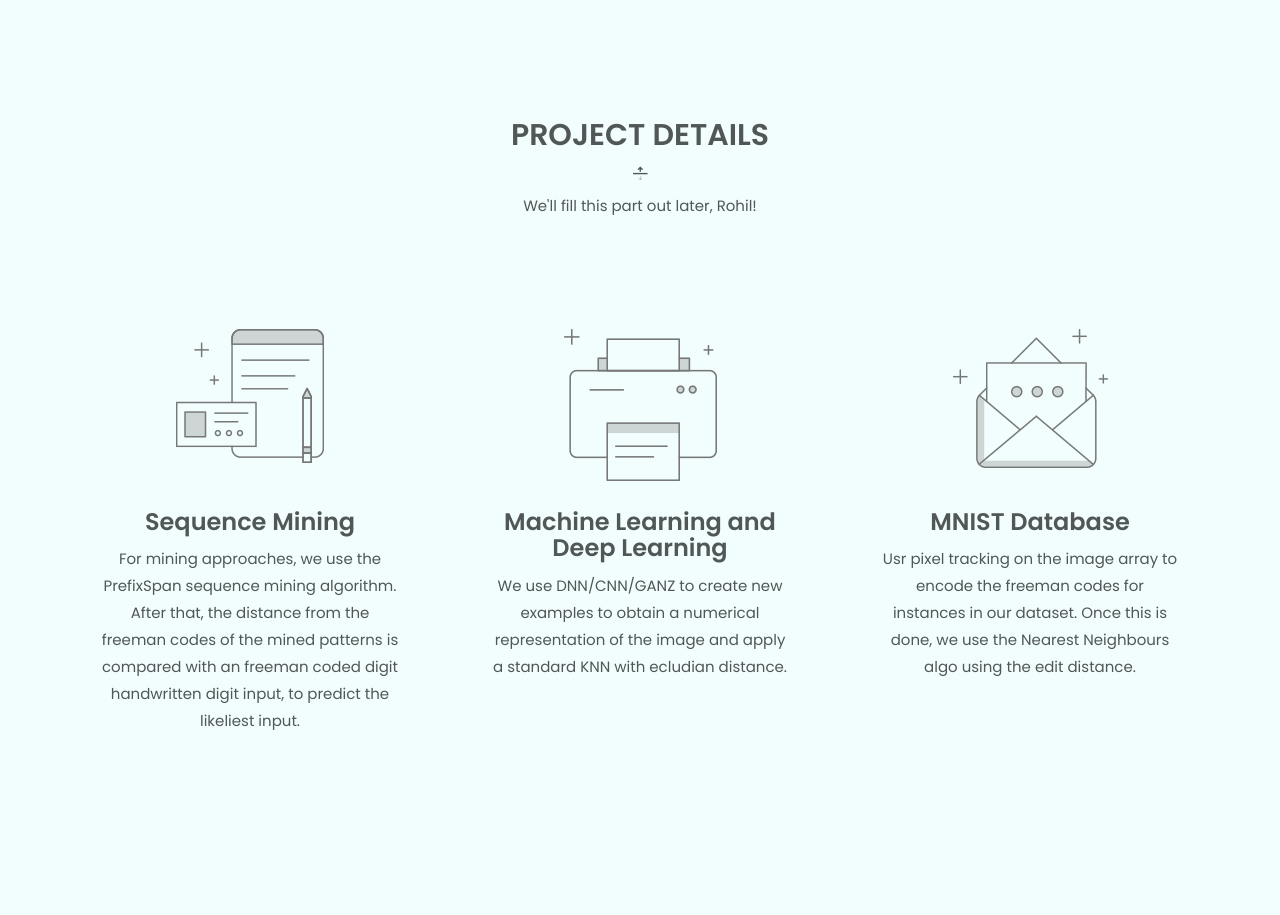
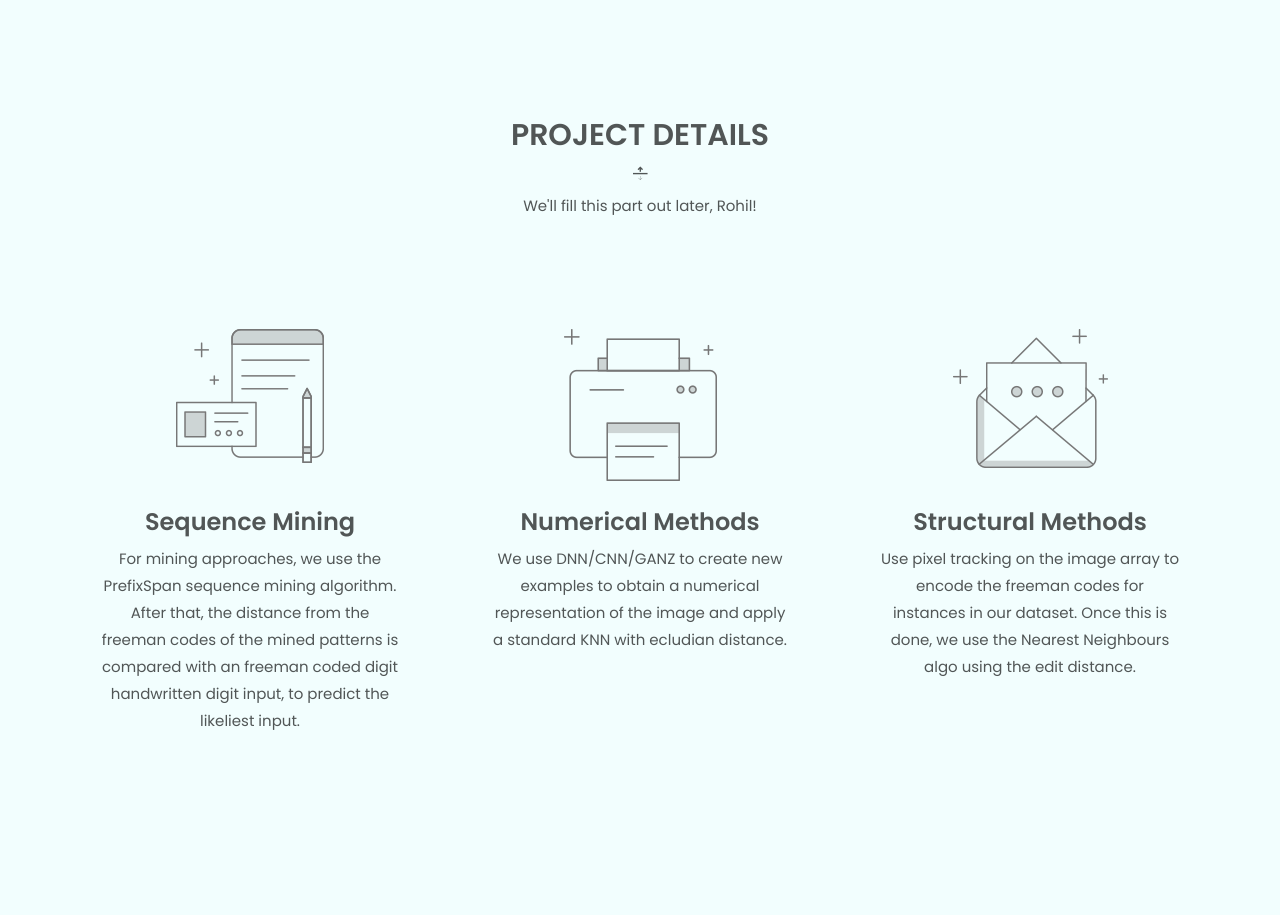
Before and after one commit to ajoseph12/MLDM_Project, a Flask app: page / in a window 1280 px wide. Shown: the part 2853-3768 px from the top of the page. Run offline with Flask 2, Linux system fonts and the light colour scheme; parts of the project's set-up code (start-up, migrations or seed data) failed here and were passed over; some libraries are stand-ins or nearby versions.

Commit message:
beta final6

```diff
--- a/templates/index.html
+++ b/templates/index.html
@@ -298,7 +298,7 @@
                         <div class="box-icon">
                             <img src="{{ url_for('static', filename='images/portfolio-icon-2.png') }}" alt="">
                         </div>
-                        <h3>Machine Learning and Deep Learning</h3>
+                        <h3>Numerical Methods</h3>
                         <p>We use DNN/CNN/GANZ to create new examples to obtain a numerical representation of the image and apply a standard KNN with ecludian distance.</p>
                     </div>
                 </div>
@@ -307,8 +307,8 @@
                         <div class="box-icon">
                             <img src="{{ url_for('static', filename='images/portfolio-icon-3.png') }}" alt="">
                         </div>
-                        <h3>MNIST Database</h3>
-                        <p>Usr pixel tracking on the image array to encode the freeman codes for instances in our dataset. Once this is done, we use the Nearest Neighbours algo using the edit distance.</p>
+                        <h3>Structural Methods</h3>
+                        <p>Use pixel tracking on the image array to encode the freeman codes for instances in our dataset. Once this is done, we use the Nearest Neighbours algo using the edit distance.</p>
                     </div>
                 </div>
             </div>
```
